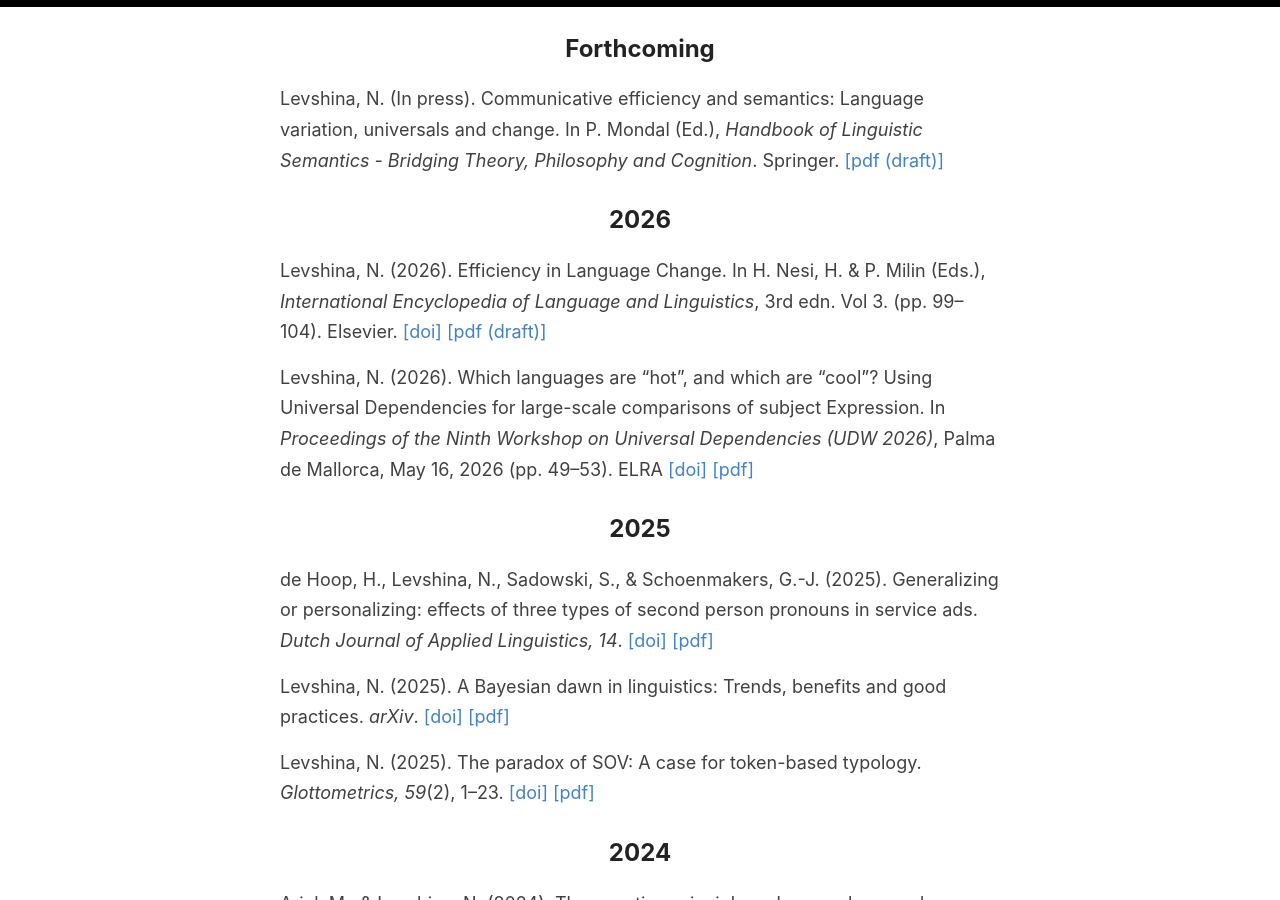
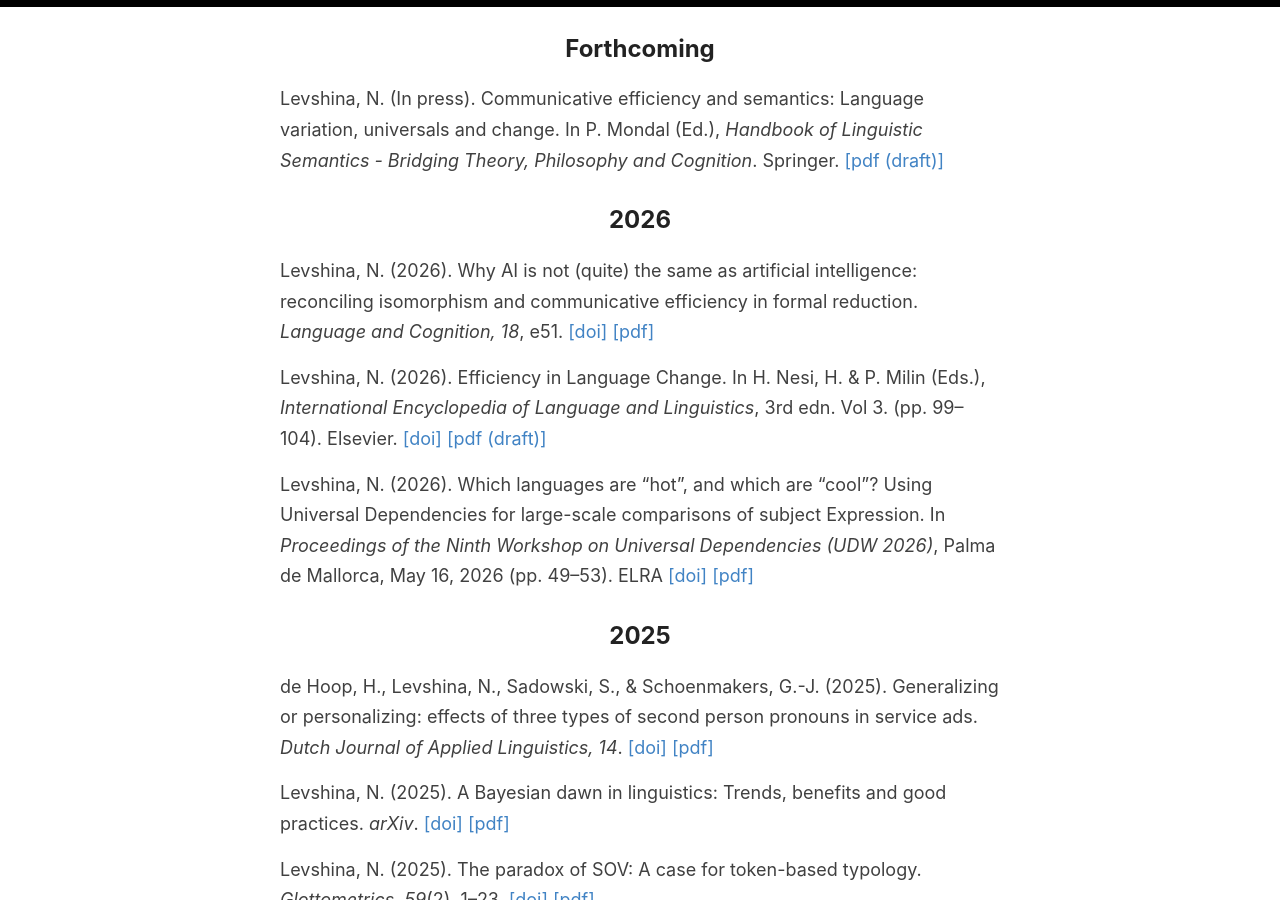
Before and after one commit to levshina/levshina.github.io, a Jekyll site: the page built from _pages/publications.md, in a window 1280 px wide and 900 px high, scrolled down 323 px. Built offline with Jekyll 4.4.1, drawn with Linux system fonts in a browser that asks for light colours.

Commit message:
Update publications.md

```diff
--- a/_pages/publications.md
+++ b/_pages/publications.md
@@ -10,6 +10,8 @@ title: Publications
 Levshina, N. (In press). Communicative efficiency and semantics: Language variation, universals and change. In P. Mondal (Ed.), <i>Handbook of Linguistic Semantics - Bridging Theory, Philosophy and Cognition</i>. Springer. <a target="_blank" href="/docs/Levshina2026_HandbookLinguisticSemantics.pdf"> [pdf (draft)] </a>
 
 ## 2026
+
+Levshina, N. (2026). Why AI is not (quite) the same as artificial intelligence: reconciling isomorphism and communicative efficiency in formal reduction. <i>Language and Cognition, 18</i>, e51. <a target="_blank" href = "https://doi.org/10.1017/langcog.2026.10100">[doi]</a> <a target="_blank" href="/docs/Levshina2026_AI.pdf"> [pdf] </a>
 
 Levshina, N. (2026). Efficiency in Language Change. In H. Nesi, H. & P. Milin (Eds.), <i>International Encyclopedia of Language and Linguistics</i>, 3rd edn. Vol 3. (pp. 99–104). Elsevier. <a target="_blank" href = "https://doi.org/10.1016/B978-0-323-95504-1.00881-4">[doi]</a> <a target="_blank" href="/docs/Levshina2025_EfficiencyLanguageChange.pdf"> [pdf (draft)] </a>
 
```
